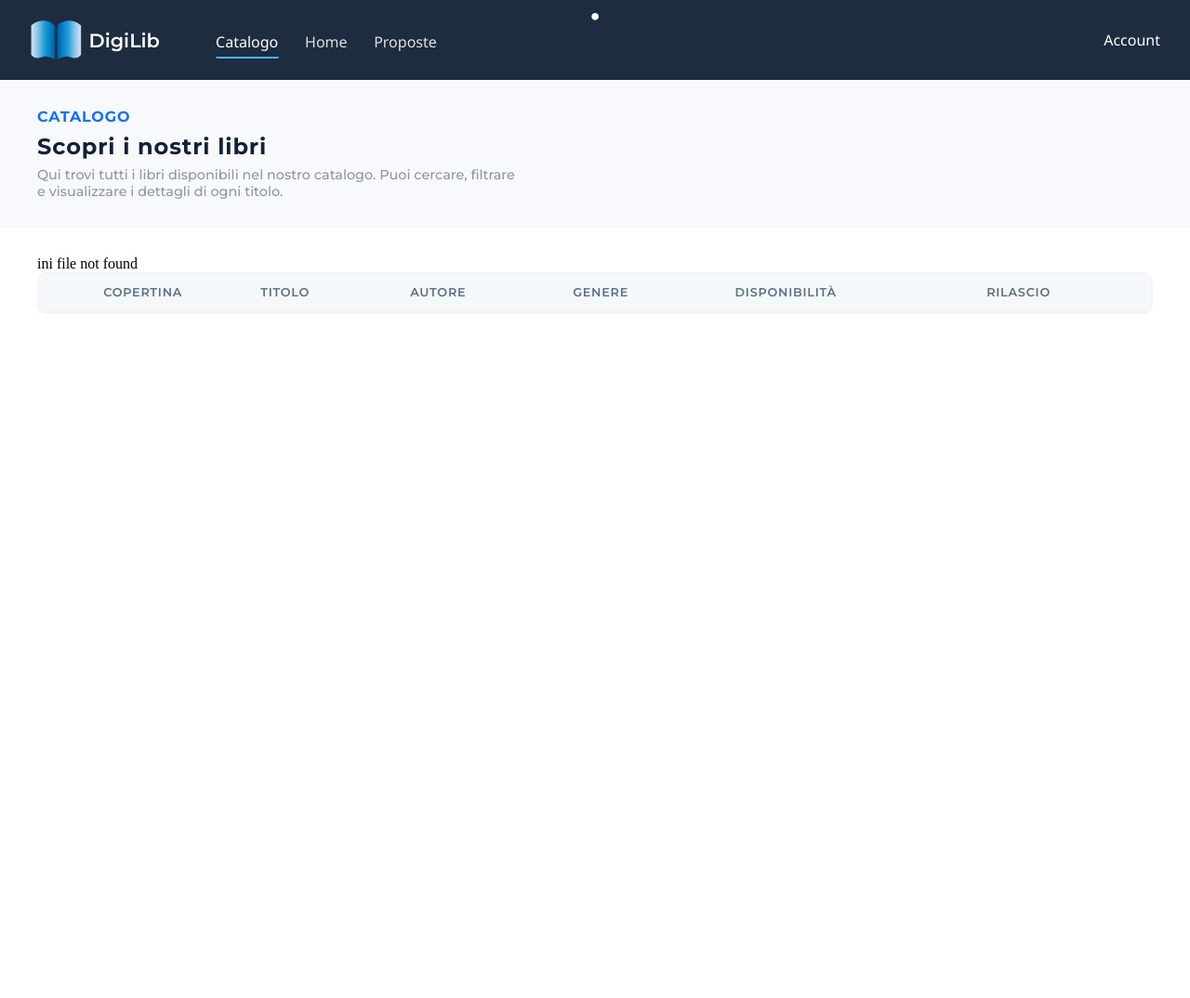
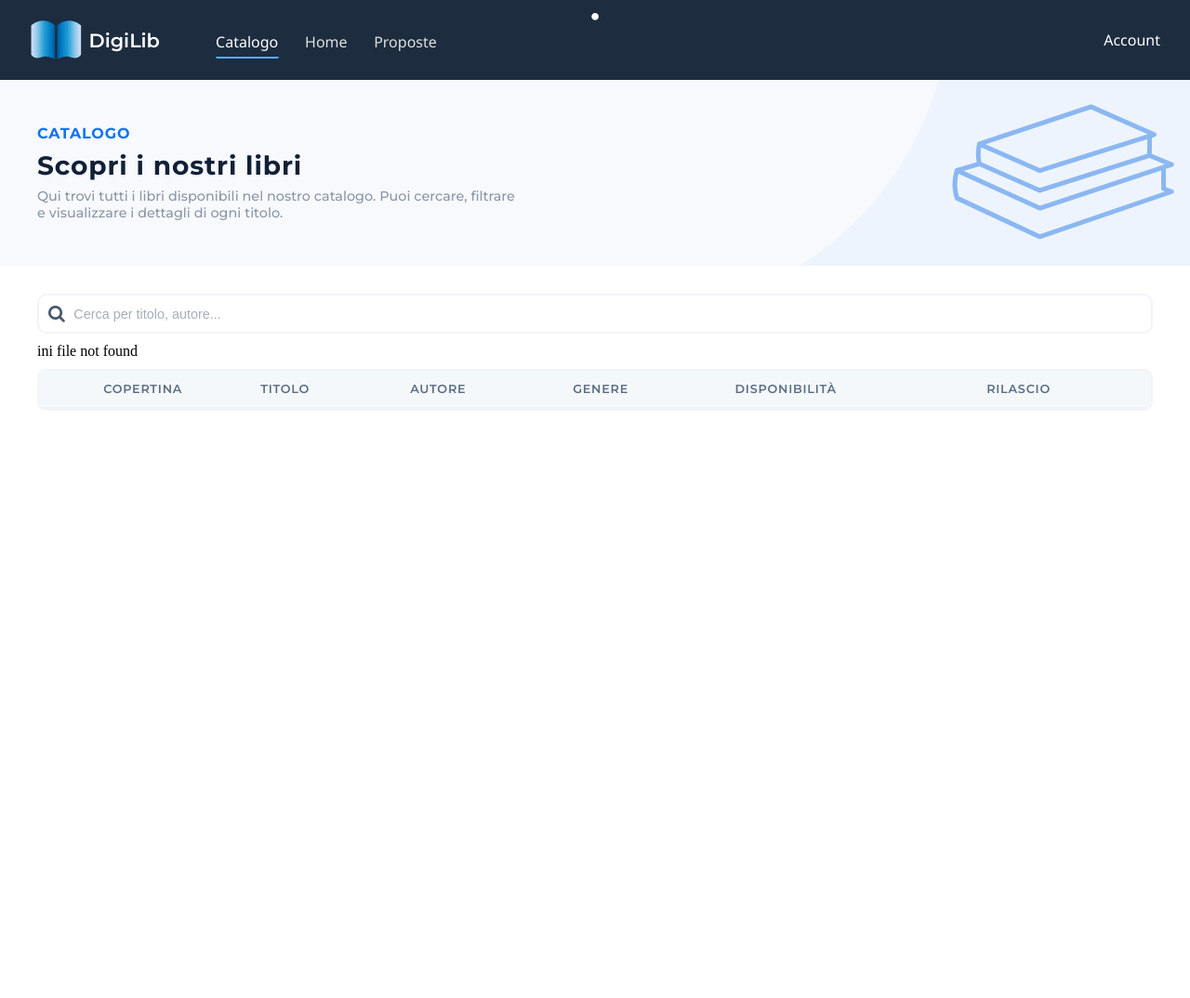
Before and after one commit to minion6011/DigiLib, a PHP site: page /catalog.php in a window 1280 px wide. Shown: the top 1074 px of the page at 93% size. After the commit the page ends 442 px from the top, so only its background shows below. Run offline with PHP 8.4, Linux system fonts and the light colour scheme; lists and menus that the app fills with data are empty.

Commit message:
Added banner, footer, search bar (UI)

```diff
--- a/assets/css/catalog.css
+++ b/assets/css/catalog.css
@@ -2,16 +2,24 @@
 
 .banner {
     & {
+        display: flex;
+        align-items: center;
+        justify-content: space-between;
+
+        height: 200px;
+
+        overflow: hidden;
+
         font-family: 'Montserrat', sans-serif;
         background-color: #F7F9FC;
-        padding: 30px 40px;
     }
     .text {
         & {
             display: flex;
             flex-direction: column;
+            gap: 7.5px;
 
-            gap: 7.5px;
+            padding: 40px;
         }
         .sub-title {
             font-weight: 650;
@@ -22,7 +30,7 @@
             color: #1172f4;
         }
         .title {
-            font-size: 1.5rem;
+            font-size: 1.75rem;
             font-weight: 700;
 
             letter-spacing: 0.9px;
@@ -36,6 +44,17 @@
             color: #8a96a7;
         }
     }
+    img {
+        & {
+            height: 100%;
+            object-fit: cover;
+        }
+        @media (max-width: 1010px) {
+            & {
+                display: none;
+            }
+        }
+    }
 }
 
 .content {
--- a/assets/css/style.css
+++ b/assets/css/style.css
@@ -1,8 +1,17 @@
 @import url('https://fonts.googleapis.com/css2?family=Montserrat:ital,wght@0,100..900;1,100..900&display=swap'); /* Monteserrat */
+
+@import url('https://cdnjs.cloudflare.com/ajax/libs/font-awesome/4.7.0/css/font-awesome.min.css'); /* Icons */
 
 html, body {
     margin: 0;
     overflow-x: hidden;
+
+    min-height: 110vh; /* Suggested 100vh / 100dvh */
+    min-height: 110dvh;
+
+    display: flex;
+    flex-direction: column;
+    margin: 0;
 }
 
 p {
@@ -110,13 +93,77 @@ a {
     }
 }
 
+div.logo {
+    & {
+        display: flex;
+        align-items: center;
+        gap: 7.5px;
+    }
+    img.logo {
+        width: 56px;
+        aspect-ratio: 1 / 1;
+    }
+    .title {
+        & {
+            font-family: "Montserrat", sans-serif;
+            font-size: 1.3rem;
+            font-weight: 600;
+            margin: 0;
+        }
+        @media (max-width: 1010px) {
+            & {
+                display: none;
+            }
+        }
+    }
+}
+
 .content {
     & {
-        min-height: 100vh;
         overflow: auto;
     }
+    .books-table {
+        & {
+            display: flex;
+            flex-direction: column;
+            gap: 10px;
+        }
 
-    .books-table {
+        .search-bar {
+            .input {
+                & {
+                    display: grid;
+                    grid-template-columns: auto 1fr;
+                    align-items: center;
+                    gap: 7.5px;
+
+                    font-family: 'Montserrat', sans-serif;
+
+                    border: #f1f4f9 2px solid;
+                    border-radius: 10px;
+
+                    padding: 10px;
+                }
+                input {
+                    & {
+                        border: 0;
+                        outline: 0;
+                        font-size: 0.9rem;
+                    }
+                    &::placeholder {
+                        color: #a4aebc;
+                    }
+                }
+                i {
+                    color: #49596d;
+                    font-size: 1.2em;
+
+                    cursor: pointer;
+                }
+            }
+        }
+
+        table {
             & {
                 width: 100%;
                 border-collapse: separate;
--- a/catalog.php
+++ b/catalog.php
@@ -27,13 +27,19 @@
                 e visualizzare i dettagli di ogni titolo.
         </p>
         </div>
-        <div class="image">
+        <img src="assets/images/ui/banner.svg">
+    </div>
 
+    <div class="content">
+        <div class="books-table">
+            <div class="search-bar">
+                <div class="input">
+                    <i class="fa fa-search"></i>
+                    <input placeholder="Cerca per titolo, autore...">
                 </div>
             </div>
 
-    <div class="content">
-        <table class="books-table">
+            <table>
                 <thead>
                     <tr>
                         <th class="mb-nd">Copertina</th>
@@ -116,6 +122,7 @@
                 </tbody>
             </table>
         </div>
+    </div>
 
     <br><br>
 
```
Also changed, not shown: other parts of assets/css/style.css (+40 -27 lines), components/footer.php (+13 -10 lines), assets/images/ui/banner.svg (added). Lines whose indentation alone changed are shown as unchanged.
